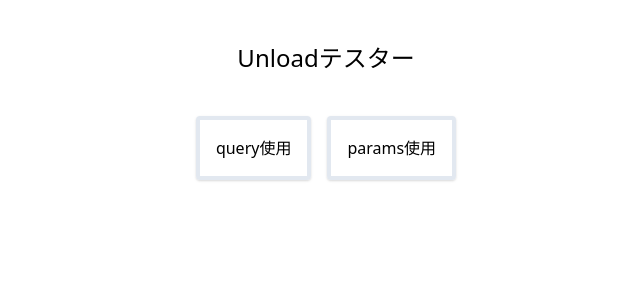
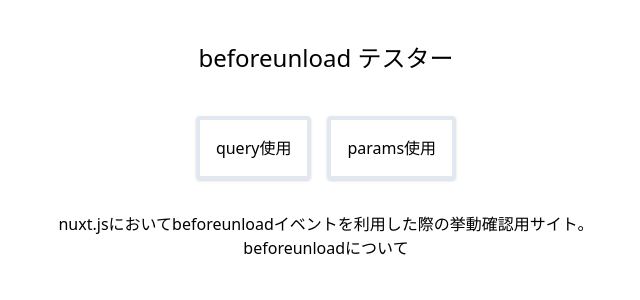
Before and after one commit to manak1/unload_test, a Nuxt app: page / in a window 1280 px wide. Shown: the top 300 px of the page, without its empty margins (314-954 px from the left). Built offline with nearby package versions, Linux system fonts and the light colour scheme.

Commit message:
style: update description

```diff
--- a/pages/index.vue
+++ b/pages/index.vue
@@ -1,6 +1,6 @@
 <template>
   <div class="container">
-    <h2 class="text-2xl">Unloadテスター</h2>
+    <h2 class="text-2xl">beforeunload テスター</h2>
     <div class="mt-10 space-x-4">
       <nuxt-link to="query" class="border-4 rounded shadow border-red p-4 inline-block hover:opacity-75" >
         query使用
@@ -8,6 +8,14 @@
       <nuxt-link to="params/1" class="border-4 rounded shadow border-red p-4 inline-block hover:opacity-75" >
         params使用
       </nuxt-link>
+    </div>
+    <div class="mt-8">
+      <p>
+        nuxt.jsにおいてbeforeunloadイベントを利用した際の挙動確認用サイト。
+      </p>
+      <a href="https://developer.mozilla.org/ja/docs/Web/API/Window/beforeunload_event">
+      beforeunloadについて
+      </a>
     </div>
   </div>
 </template>
--- a/pages/params/_id/index.vue
+++ b/pages/params/_id/index.vue
@@ -2,7 +2,7 @@
   <div class="pt-10">
     <h2 class="text-4xl">Params使用パターン</h2>
     <p class="text-2xl mt-5">現在のID {{ getCurrentId }}</p>
-    <div class="space-x-5 mt-10">
+    <div class="space-x-6 mt-10">
       <a
         href="#"
         @click.prevent="previousPage"
@@ -27,6 +27,14 @@
         トップへ戻る(aタグ)
       </a>
     </div>
+
+    <article class="mt-10 w-2/3 mx-auto">
+      <p class="text-lg">
+        ページを閉じる、別ページに遷移しようとするとbeforeunloadによって警告が表示されますが、
+        nuxt-linkを使った遷移、$router.push,
+        $router.replaceなどrouterを使用した遷移時には警告が表示されません。
+      </p>
+    </article>
   </div>
 </template>
 
@@ -51,7 +59,7 @@ export default {
       if (this.getCurrentId > 0) {
         this.$router.push(`/params/${Number(this.getCurrentId) - 1}`);
       }
-    },
+    }
   },
   mounted() {
     window.addEventListener("beforeunload", this.confirm);
--- a/pages/query/index.vue
+++ b/pages/query/index.vue
@@ -19,6 +19,13 @@
         トップへ戻る(aタグ)
       </a>
     </div>
+
+    <article class="mt-10 w-2/3 mx-auto">
+      <p>ページを閉じる、別ページに遷移しようとするとbeforeunloadによって警告が表示されますが、
+        nuxt-linkを使った遷移、$router.push, $router.replaceなどrouterを使用した遷移時には警告が表示されません。
+      </p>
+    </article>
+
   </div>
 </template>
 
```
